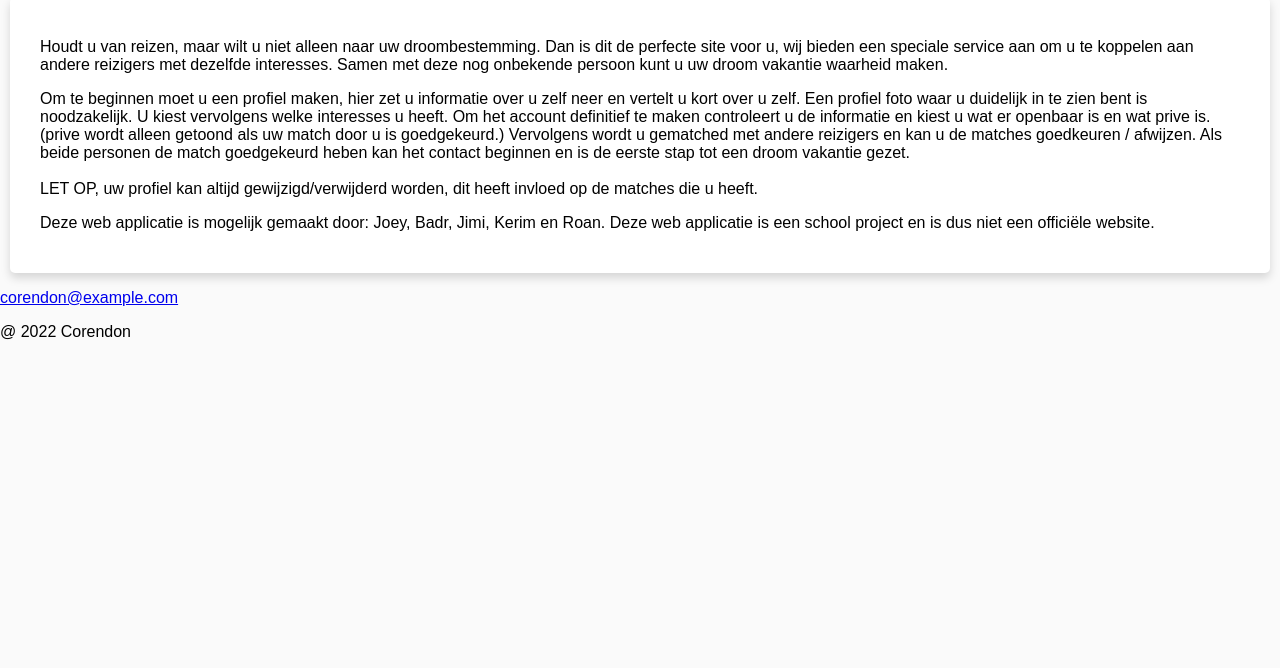
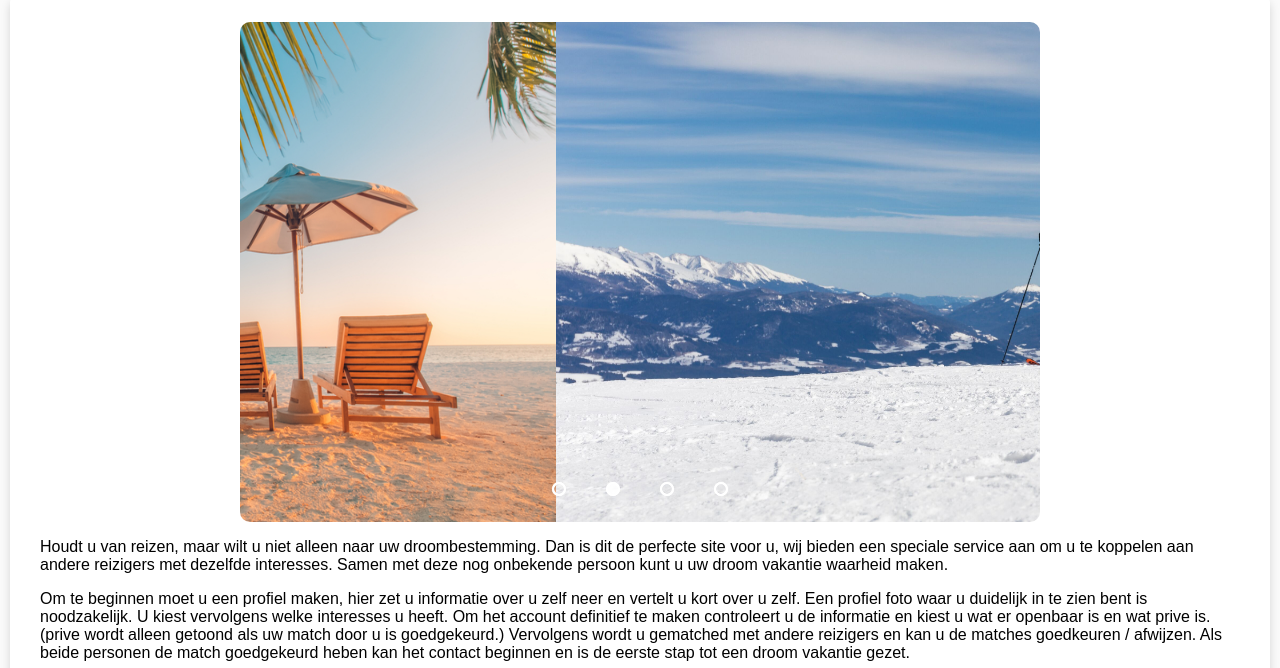
Before and after one commit to JoeyPoel/FYS, a plain HTML site: page index.html in a window 1280 px wide. Shown: the part 132-800 px from the top of the page. Drawn offline with Linux system fonts and the light colour scheme.

Commit message:
Slides op de main page

```diff
--- a/assets/css/styles.css
+++ b/assets/css/styles.css
@@ -4,7 +4,7 @@ body {
     box-sizing: border-box;
     background-color: #fafafa;
     font-family: Open Sans WF,sans-serif;
-    overflow-x: hidden;
+    /*overflow-x: hidden;*/
 }
 
 /* Header/navigation */
@@ -102,6 +102,7 @@ textarea {
 }
 
 /* index.html */
+
 .main-index{
     display: flex;
     justify-content: center;
@@ -370,3 +371,108 @@ label.interesses, label.budget, label.soortVakantie {
     }
 }
 /* contact.html */
+
+/* Slider op main page */
+.sliderBox{
+    margin: 0;
+    padding: 0;
+    display: flex;
+    justify-content: center;
+    align-items: center;
+}
+
+.slider{
+    width:800px;
+    height:500px;
+    border-radius: 10px;
+    overflow: hidden;
+}
+
+.slides{
+    width: 500%;
+    height: 500px;
+    display: flex;
+}
+
+.slides input{
+    display: none;
+}
+
+.slide{
+    width: 20%;
+    transition: 2s;
+}
+
+.slide img{
+    width: 800px;
+    height: 500px;
+}
+
+.navigation-manual{
+    position: absolute;
+    width: 800px;
+    margin-top: -40px;
+    display: flex;
+    justify-content: center;
+}
+
+.manual-btn{
+    border: 2px solid white;
+    padding: 5px;
+    border-radius: 10px;
+    cursor: pointer;
+    transition: 1s;
+}
+.manual-btn:not(:last-child){
+    margin-right: 40px;
+}
+
+.manual-btn:hover{
+    background: white;
+}
+
+#radio1:checked ~ .first{
+    margin-left: 0;
+}
+#radio2:checked ~ .first{
+    margin-left: -20%;
+}
+#radio3:checked ~ .first{
+    margin-left: -40%;
+}
+#radio4:checked ~ .first{
+    margin-left: -60%;
+}
+
+/* Automatische slides */
+.navigation-auto{
+    position: absolute;
+    display: flex;
+    width: 800px;
+    justify-content: center;
+    margin-top: 460px;
+}
+
+.navigation-auto div{
+    border: 2px solid white;
+    padding: 5px;
+    border-radius: 10px;
+    transition: 1s;
+}
+
+.navigation-auto div:not(:last-child){
+    margin-right: 40px;
+}
+
+#radio1:checked ~ .navigation-auto .auto-btn1{
+    background: white ;
+}
+#radio2:checked ~ .navigation-auto .auto-btn2{
+    background: white;
+}
+#radio3:checked ~ .navigation-auto .auto-btn3{
+    background: white;
+}
+#radio4:checked ~ .navigation-auto .auto-btn4{
+    background: white;
+}
--- a/assets/js/javascript.js
+++ b/assets/js/javascript.js
@@ -73,3 +73,14 @@ function checkInfo() {
         }
     })
 }
+
+// slides op main page
+
+let counter = 2;
+setInterval(function(){
+    document.getElementById('radio' + counter).checked = true;
+    counter++;
+    if (counter > 4) {
+        counter = 1;
+    }
+}, 5000);
--- a/index.html
+++ b/index.html
@@ -47,9 +47,48 @@
     </div>
 </header>
 
+
 <main class="main-index">
     <div class="container-1-index">
-            <div class="article1">
+        <div class="sliderBox">
+            <div class="slider">
+                <div class="slides">
+                    <input type="radio" name="radio-btn" id="radio1" checked>
+                    <input type="radio" name="radio-btn" id="radio2">
+                    <input type="radio" name="radio-btn" id="radio3">
+                    <input type="radio" name="radio-btn" id="radio4">
+
+                    <div class="slide first">
+                        <img src="../assets/img/Vakantie1.jpg">
+                    </div>
+                    <div class="slide">
+                        <img src="../assets/img/Vakantie2.jpg">
+                    </div>
+                    <div class="slide">
+                        <img src="../assets/img/Vakantie3.jpg">
+                    </div>
+                    <div class="slide">
+                        <img src="../assets/img/Vakantie4.jpg">
+                    </div>
+
+                    <div class="navigation-auto">
+                        <div class="auto-btn1"></div>
+                        <div class="auto-btn2"></div>
+                        <div class="auto-btn3"></div>
+                        <div class="auto-btn4"></div>
+                    </div>
+
+                </div>
+                <div class="navigation-manual">
+                    <label for="radio1" class="manual-btn"></label>
+                    <label for="radio2" class="manual-btn"></label>
+                    <label for="radio3" class="manual-btn"></label>
+                    <label for="radio4" class="manual-btn"></label>
+                </div>
+            </div>
+        </div>
+
+        <div class="article1">
                 <p>
                     Houdt u van reizen, maar wilt u niet alleen naar uw droombestemming.
                     Dan is dit de perfecte site voor u,
```
Also changed, not shown: assets/img/Vakantie1.jpg (added), assets/img/Vakantie2.jpg (added), assets/img/Vakantie3.jpg (added), assets/img/Vakantie4.jpg (added).
